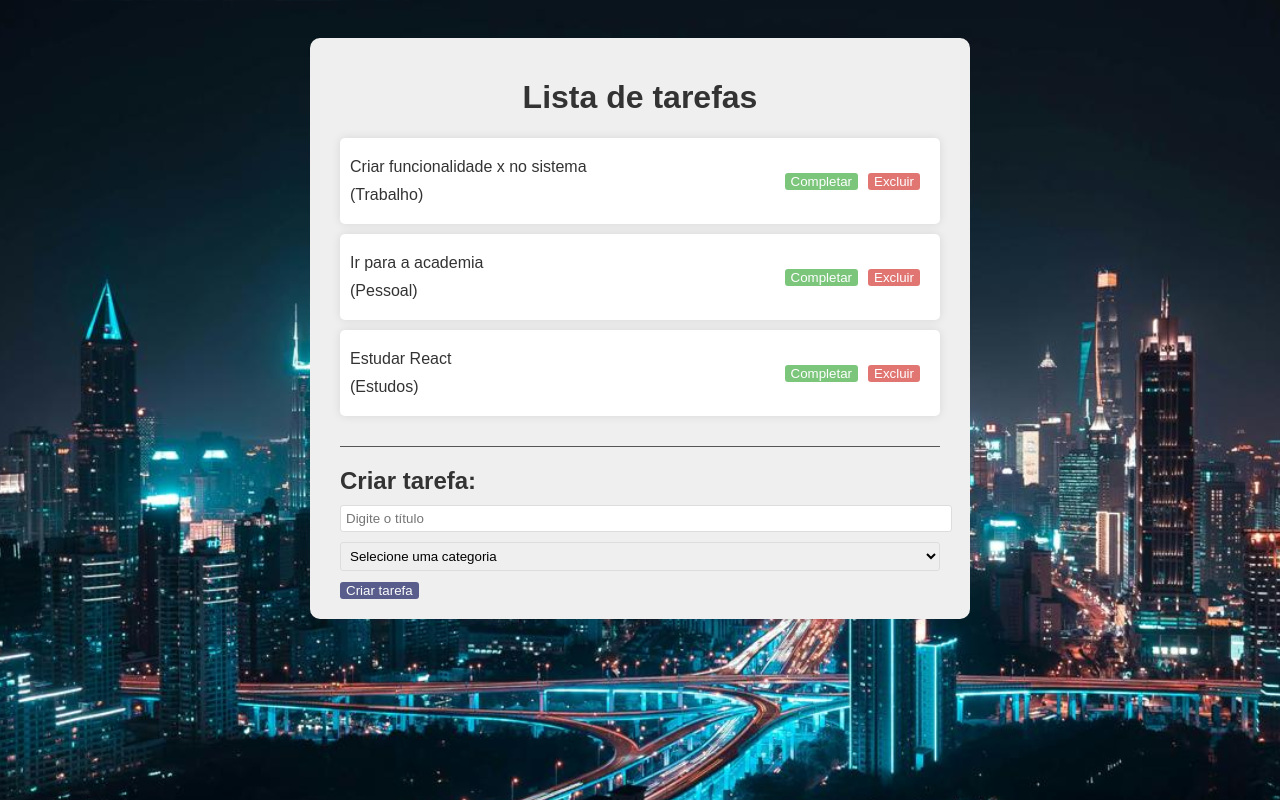
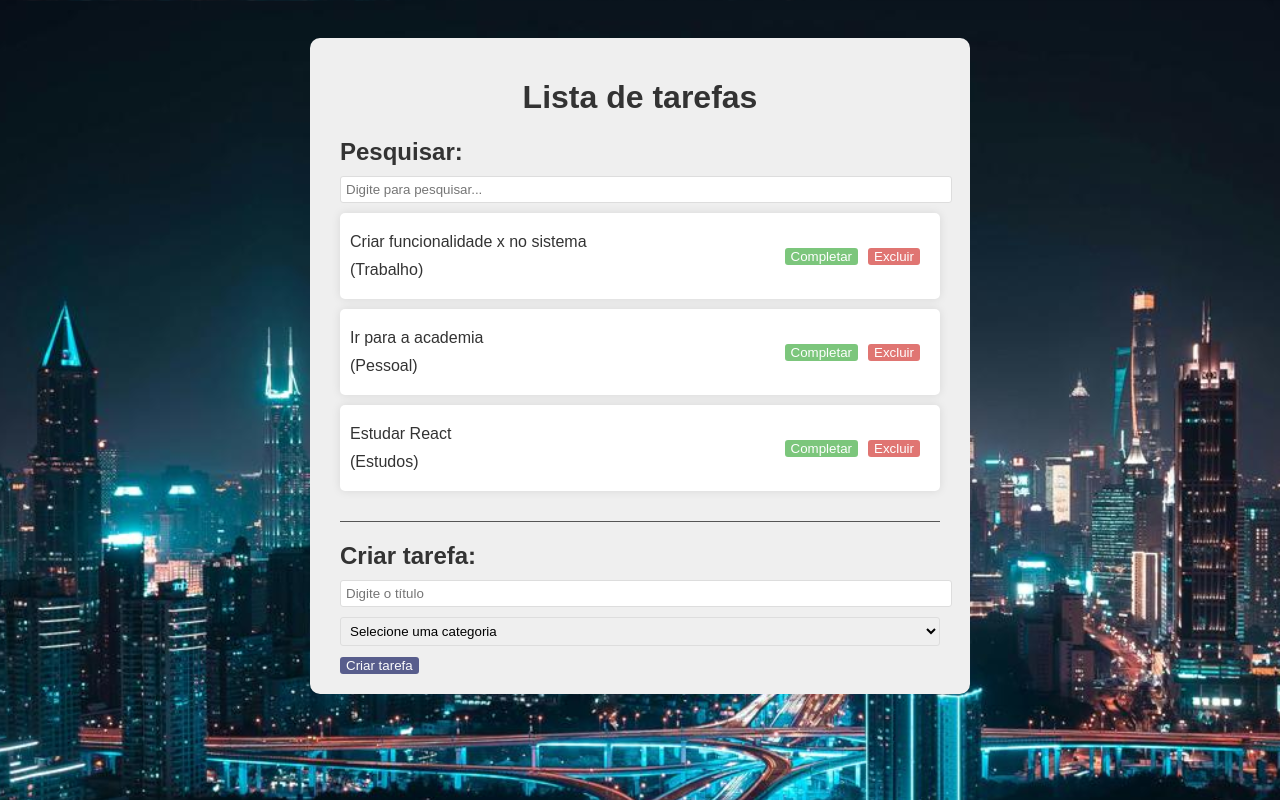
Before and after one commit to Jeanhenrique2/projeto-de-react-to-list, a React (Vite) app in the folder todo/: page / in a window 1280 px wide. Shown: the top 800 px of the page. Built offline with nearby package versions, Linux system fonts and the light colour scheme.

Commit message:
search field

```diff
--- a/todo/src/App.jsx
+++ b/todo/src/App.jsx
@@ -3,6 +3,8 @@
 import './app.css';
 import Todo from './components/Todo';
 import TodoForm from './components/TodoForm';
+import Search from "./components/Search";
+
 
 function App() {
   const [todos, setTodos] = useState([
@@ -24,7 +26,9 @@
       category: "Estudos",
       iscompleted: false,
     },
-  ])
+  ]);
+
+  const [search, setSearch] = useState("");
 
   const addTodo = (text, category) => {
 
@@ -56,9 +60,18 @@
  return (
   <div className="app">
     <h1>Lista de tarefas</h1>
+    <Search search={search} setSearch={setSearch} />
     <div className="todo-list">
-      {todos.map((todo) => (
-        <Todo key={todo.id} todo={todo} removeTodo={removeTodo}
+
+      {todos
+      .filter((todo) =>
+        todo.text.toLowerCase().includes(search.toLowerCase())
+      )
+      .map((todo) => (
+        <Todo
+        key={todo.id}
+        todo={todo}
+        removeTodo={removeTodo}
          completeTodo={completeTodo}
          />
       ))}
--- /dev/null
+++ b/todo/src/components/Search.jsx
@@ -0,0 +1,15 @@
+const Search = ({search, setSearch}) => {
+  return (
+    <div className="search">
+    <h2>Pesquisar:</h2>
+    <input
+    type="text"
+    value={search}
+    onChange={(e) => setSearch(e.target.value)}
+    placeholder="Digite para pesquisar..."
+    />
+    </div>
+  );
+};
+
+export default Search;
```
